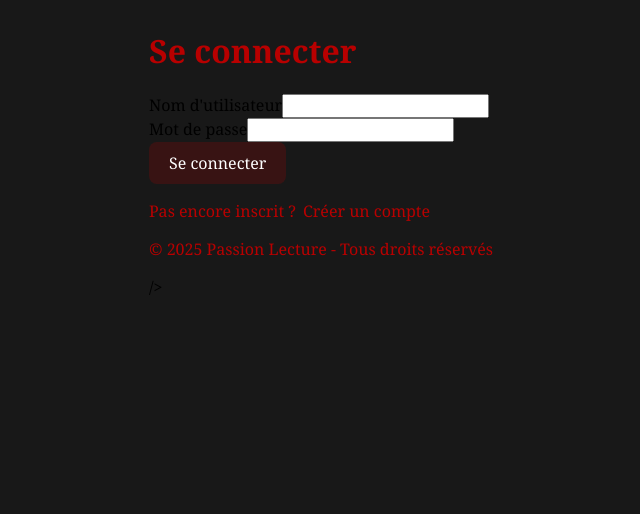
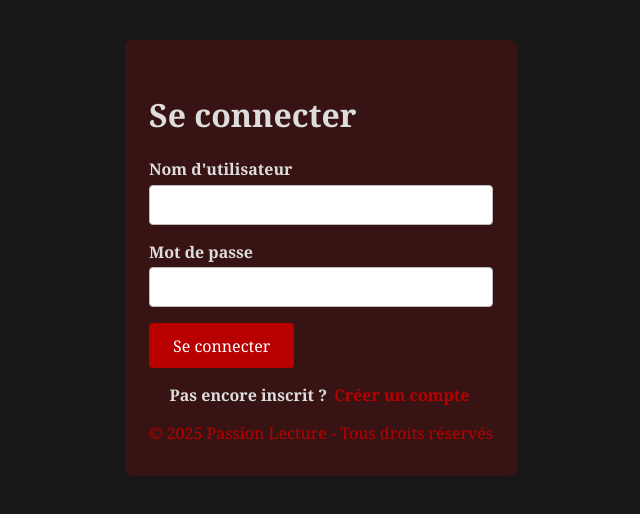
Before and after one commit to romaindenis1/P_PassionLecture, a Vue app in the folder src/Frontend/: page /login in a window 1280 px wide. Shown: the top 514 px of the page, without its empty margins (319-959 px from the left). Built offline with nearby package versions, Linux system fonts and the light colour scheme.

Commit message:
UX (Ajout de livre, register, login) : style réaliser

```diff
--- a/src/Frontend/src/assets/main.css
+++ b/src/Frontend/src/assets/main.css
@@ -87,12 +87,14 @@ a:not(button a),
 /* Cartes de livre */
 #livre-card {
   border-radius: 3%;
+  margin: 1rem;
+  margin-bottom: 2rem;
 }
 
 .livres-grid {
   display: grid;
   grid-template-columns: repeat(2, 1fr);
-  gap: 1.5rem;
+  gap: 2.5rem; /* Espace entre les livres */
   justify-items: start;
 }
 
--- a/src/Frontend/src/components/AddBook.vue
+++ b/src/Frontend/src/components/AddBook.vue
@@ -102,3 +102,51 @@ export default {
   },
 }
 </script>
+
+<style scoped>
+form {
+  max-width: 400px;
+  margin: 2rem auto;
+  padding: 1.5rem;
+  border-radius: 8px;
+  background: hsla(0, 100%, 36%, 0.2);
+}
+
+div {
+  margin-bottom: 1rem;
+}
+
+label {
+  display: block;
+  font-weight: 600;
+  margin-bottom: 0.3rem;
+  color: #fff;
+}
+
+input[type='text'],
+input[type='number'],
+textarea {
+  width: 100%;
+  padding: 0.5rem;
+  border: 1px solid #bbb;
+  border-radius: 4px;
+  font-size: 1rem;
+  box-sizing: border-box;
+  color: #bbb;
+}
+
+button[type='submit'] {
+  background: #b80000;
+  color: #fff;
+  border: none;
+  padding: 0.7rem 1.5rem;
+  border-radius: 4px;
+  font-size: 1rem;
+  cursor: pointer;
+  transition: background 0.2s;
+}
+
+button[type='submit']:hover {
+  background: hsla(0, 100%, 36%, 0.2);
+}
+</style>
--- a/src/Frontend/src/components/LivreCard.vue
+++ b/src/Frontend/src/components/LivreCard.vue
@@ -42,6 +42,7 @@ defineProps({
   gap: 16px;
   margin: 3% 0 3% 3%;
   border-radius: 3%;
+  margin-bottom: 2rem; /* Ajoute un espace vertical entre les livres */
 }
 
 /* Image de couverture */
--- a/src/Frontend/src/views/AddBook.vue
+++ b/src/Frontend/src/views/AddBook.vue
@@ -27,6 +27,4 @@ export default {
 }
 </script>
 
-<style scoped>
-/* Aucun style spécifique pour cette page */
-</style>
+<style scoped></style>
--- a/src/Frontend/src/views/CategoryView.vue
+++ b/src/Frontend/src/views/CategoryView.vue
@@ -79,8 +79,7 @@ const filterBooksByCategory = async (categoryId) => {
 /* Conteneur principal */
 .livres-grid {
   display: grid;
-  grid-template-columns: repeat(auto-fit, minmax(250px, 1fr));
-  gap: 1rem;
+  gap: 10rem;
   margin-top: 1rem;
 }
 
--- a/src/Frontend/src/views/LoginView.vue
+++ b/src/Frontend/src/views/LoginView.vue
@@ -41,7 +41,7 @@ const login = async () => {
 </script>
 
 <template>
-  <div>
+  <div class="login-container">
     <h1>Se connecter</h1>
 
     <!-- Formulaire de connexion -->
@@ -65,6 +65,62 @@ const login = async () => {
     <!-- Lien vers l'inscription -->
     <p>Pas encore inscrit ? <a href="/signup">Créer un compte</a></p>
 
-    <Footer></Footer> />
+    <Footer></Footer>
   </div>
 </template>
+
+<style scoped>
+h1 {
+  color: #ddd;
+}
+
+.login-container {
+  max-width: 350px;
+  margin: 2rem auto;
+  padding: 2rem 1.5rem 1rem 1.5rem;
+  border-radius: 8px;
+  background: hsla(0, 100%, 36%, 0.2);
+}
+
+form > div {
+  margin-bottom: 1rem;
+}
+
+label,
+p {
+  display: block;
+  font-weight: 600;
+  margin-bottom: 0.3rem;
+  color: #ddd;
+}
+
+input[type='text'],
+input[type='password'] {
+  width: 100%;
+  padding: 0.5rem;
+  border: 1px solid #bbb;
+  border-radius: 4px;
+  font-size: 1rem;
+  box-sizing: border-box;
+}
+
+button[type='submit'] {
+  background: #b80000;
+  color: #fff;
+  border: none;
+  padding: 0.7rem 1.5rem;
+  border-radius: 4px;
+  font-size: 1rem;
+  cursor: pointer;
+  transition: background 0.2s;
+}
+
+button[type='submit']:hover {
+  background: hsla(0, 100%, 36%, 0.2);
+}
+
+p {
+  margin-top: 1rem;
+  text-align: center;
+}
+</style>
--- a/src/Frontend/src/views/RegisterView.vue
+++ b/src/Frontend/src/views/RegisterView.vue
@@ -34,7 +34,7 @@ const register = async () => {
 </script>
 
 <template>
-  <div>
+  <div class="register-container">
     <h1>Créer un compte</h1>
 
     <!-- Formulaire d'inscription -->
@@ -58,6 +58,62 @@ const register = async () => {
     <!-- Lien vers la page de connexion -->
     <p>Déjà inscrit ? <a href="/login">Se connecter</a></p>
 
-    <Footer></Footer>/>
+    <Footer></Footer>
   </div>
 </template>
+
+<style scoped>
+h1 {
+  color: #fff;
+}
+
+.register-container {
+  max-width: 350px;
+  margin: 2rem auto;
+  padding: 2rem 1.5rem 1rem 1.5rem;
+  border-radius: 8px;
+  background: hsla(0, 100%, 36%, 0.2);
+}
+
+form > div {
+  margin-bottom: 1rem;
+}
+
+label,
+p {
+  display: block;
+  font-weight: 600;
+  margin-bottom: 0.3rem;
+  color: #bbb;
+}
+
+input[type='text'],
+input[type='password'] {
+  width: 100%;
+  padding: 0.5rem;
+  border: 1px solid #bbb;
+  border-radius: 4px;
+  font-size: 1rem;
+  box-sizing: border-box;
+}
+
+button[type='submit'] {
+  background: #b80000;
+  color: #fff;
+  border: none;
+  padding: 0.7rem 1.5rem;
+  border-radius: 4px;
+  font-size: 1rem;
+  cursor: pointer;
+  transition: background 0.2s;
+}
+
+button[type='submit']:hover {
+  background: hsla(0, 100%, 36%, 0.2);
+}
+
+p {
+  margin-top: 1rem;
+  text-align: center;
+}
+</style>
```
